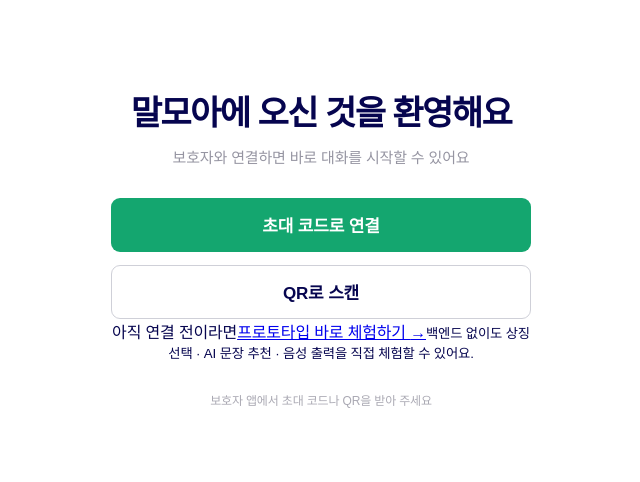
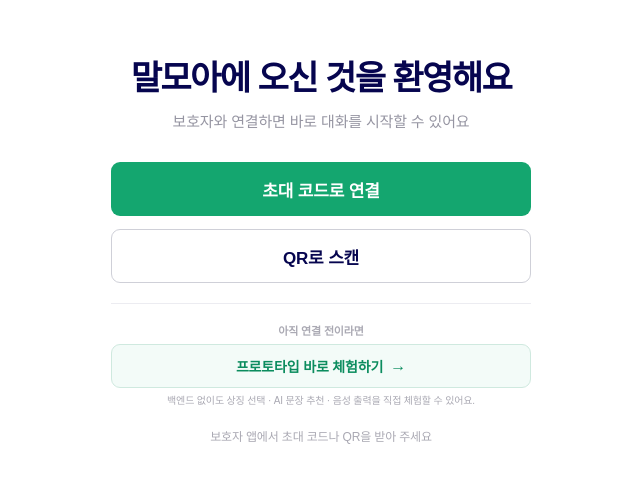
Before and after one commit to usernameisuser11/malmoa-ai-personalization, a Next.js app in the folder frontend/: page / in a window 1280 px wide. Shown: the part 118-600 px from the top of the page, without its empty margins (319-959 px from the left). Built offline with nearby package versions, Linux system fonts and the light colour scheme.

Commit message:
style: polish guided AAC prototype experience

```diff
--- a/frontend/src/app/malmoa2-refine.css
+++ b/frontend/src/app/malmoa2-refine.css
@@ -70,9 +70,29 @@
 .m2-code-input-wrap{height:58px}.m2-code-boxes{gap:8px}.m2-code-boxes span{border-radius:8px;font-size:22px}
 .m2-scanner{width:250px;height:250px;border-radius:16px}
 
+/* 발표·리뷰용 직접 체험 모드. 실제 제품 화면에는 demo query가 없으면 노출되지 않는다. */
+.m2-welcome__demo{display:grid;gap:6px;margin-top:20px;padding-top:18px;border-top:1px solid #ececf1;text-align:center}
+.m2-welcome__demo>span{font-size:11px;font-weight:700;color:#aaa9b3}
+.m2-welcome__demo>a{height:44px;display:flex;align-items:center;justify-content:center;gap:7px;border:1px solid #cfe9df;border-radius:9px;background:#f3fbf8;color:#0b8c5e;font-size:14px;font-weight:900;text-decoration:none}
+.m2-welcome__demo>a:hover{background:#eaf8f2}
+.m2-welcome__demo>a b{font-size:16px}
+.m2-welcome__demo>small{font-size:10px;line-height:1.45;color:#aaa9b3}
+.m2-welcome__demo+.m2-welcome__hint{margin-top:18px}
+.m2-demo-badge{display:inline-flex;align-items:center;height:24px;padding:0 9px;border-radius:999px;background:#eaf8f2;color:#0a8b5d;font-size:9px;font-weight:900;white-space:nowrap}
+.m2-demo-guide{position:relative;display:flex;align-items:center;gap:14px;margin-bottom:9px;padding:10px 38px 10px 13px;border:1px solid #d8ebe4;border-radius:12px;background:#f7fbf9;box-shadow:0 4px 14px rgba(9,96,65,.04)}
+.m2-demo-guide__copy{min-width:190px;display:grid;gap:2px}
+.m2-demo-guide__copy strong{font-size:12px;color:#075b3d}
+.m2-demo-guide__copy span{font-size:9px;line-height:1.4;color:#6f7775}
+.m2-demo-scenarios{display:flex;flex:1;gap:6px;flex-wrap:wrap}
+.m2-demo-scenarios button{min-height:34px;padding:0 10px;border:1px solid #d8e2df;border-radius:8px;background:#fff;color:#3f4745;font-size:10px;font-weight:800}
+.m2-demo-scenarios button:hover{border-color:#18a56f;color:#0b8c5e;background:#f2fbf7}
+.m2-demo-guide__close{position:absolute;right:8px;top:8px;width:28px;height:28px;border:0;border-radius:8px;background:transparent;color:#969c9a;display:grid;place-items:center}
+.m2-demo-guide-open{margin-bottom:8px;padding:7px 11px;border:1px solid #d8ebe4;border-radius:8px;background:#f7fbf9;color:#0b8c5e;font-size:10px;font-weight:800}
+
 @media(max-width:1100px){
   .m2-aac__workspace{grid-template-columns:70px minmax(0,1fr) 270px}
   .m2-symbol-grid--4{grid-template-columns:repeat(4,minmax(96px,1fr))}
+  .m2-demo-guide{align-items:flex-start;flex-direction:column;gap:8px}
 }
 @media(max-width:900px){
   .m2-aac__workspace{grid-template-columns:62px minmax(0,1fr)}
@@ -85,10 +105,14 @@
   .m2-welcome__content h1,.m2-connect__center h1,.m2-guardian-pairing h1{font-size:27px}
   .m2-aac__header{height:56px;padding:0 10px;gap:9px}
   .m2-logo{font-size:19px}.m2-aac__nav a,.m2-aac__nav span{min-width:44px;height:32px;font-size:11px}
+  .m2-demo-badge{display:none}
   .m2-aac__workspace{grid-template-columns:54px minmax(0,1fr)}
   .m2-symbol-area{padding:8px 7px 88px}
   .m2-symbol-grid,.m2-symbol-grid--4,.m2-symbol-grid--3,.m2-symbol-grid--2{grid-template-columns:repeat(2,minmax(96px,1fr));gap:7px}
   .m2-symbol-card{min-height:122px}
+  .m2-demo-guide{padding:10px 34px 10px 10px}
+  .m2-demo-guide__copy{min-width:0}
+  .m2-demo-scenarios{display:grid;width:100%;grid-template-columns:1fr}
   .m2-quick-bar{height:56px;padding:6px 5px 6px 60px}.m2-quick-bar button{font-size:10px}
   .m2-aac__tools{left:60px;right:6px;bottom:60px}
   .m2-ai-modal{width:calc(100vw - 24px);border-radius:17px}
```
